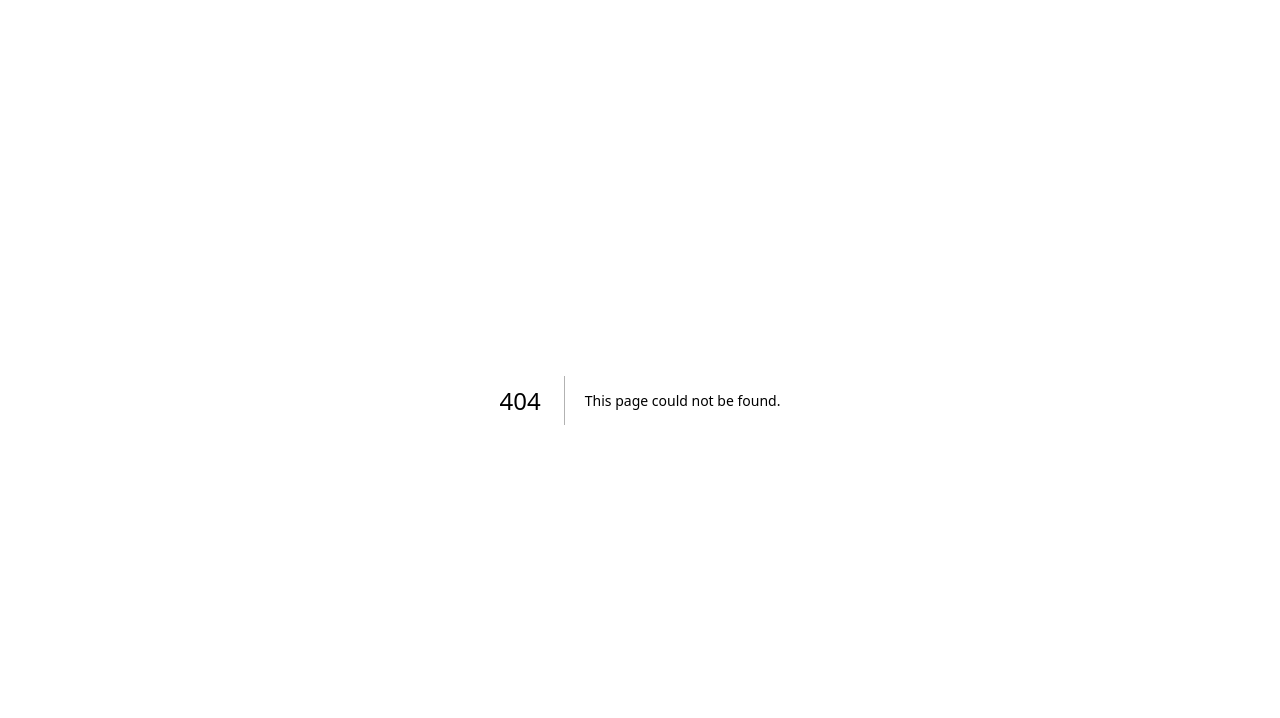
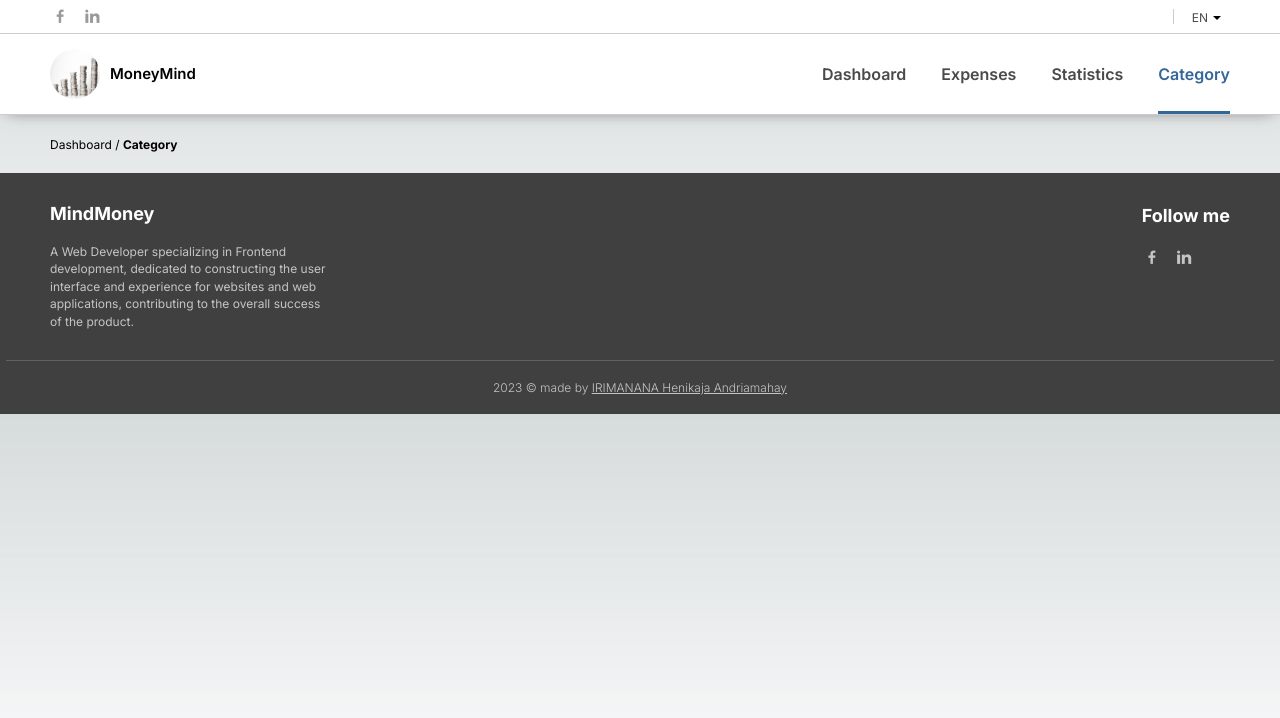
Before and after one commit to Andriamahay11master/money-mind, a Next.js app: page /category in a window 1280 px wide. Before the commit this address had no page. Shown: the top 718 px of the page. Built offline with nearby package versions, Linux system fonts and the light colour scheme.

Commit message:
init page category

```diff
--- a/public/locales/en/translation.json
+++ b/public/locales/en/translation.json
@@ -88,7 +88,8 @@
     },
     "breadcrumb":{
       "home": "Dashboard",
-      "expenses": "Expenses"
+      "expenses": "Expenses",
+      "category": "Category"
     },
     "detailKpi" :{
       "title": "The recent expenses",
--- a/public/locales/fr/translation.json
+++ b/public/locales/fr/translation.json
@@ -88,7 +88,8 @@
     },
     "breadcrumb":{
       "home": "Tableau de bord",
-      "expenses": "Mes Dépenses"
+      "expenses": "Mes Dépenses",
+      "category": "Mes Catégories"
     },
     "detailKpi" :{
       "title": "Les dépenses récentes",
--- /dev/null
+++ b/src/app/category/page.tsx
@@ -0,0 +1,64 @@
+"use client"
+import Header from '@/src/components/header/Header';
+import '@/src/app/i18n';
+import { useTranslation } from 'next-i18next';
+import './page.scss'
+import * as React from 'react';
+import Footer from '@/src/components/footer/Footer';
+import Breadcrumb from '@/src/components/breadcrumb/Breadcrumb';
+import { formatNumber } from '@/src/data/function';
+
+export default function Category(){
+    const { t } = useTranslation('translation');
+
+    //Data Nav
+    const dataNav = [
+        {
+            name: `${t('menu.home')}`,
+            href: '/'
+        },
+        {
+            name: `${t('menu.about')}`,
+            href: '/expenses'
+        } ,
+        {
+            name: `${t('menu.projects')}`,
+            href: '/statistics'
+        },
+        {
+            name: `${t('menu.contact')}`,
+            href: '/category'
+        }
+      ];
+
+    //data footer
+    const dataFooter = {
+        title: `${t('footer.title')}`,
+        desc: `${t('footer.desc')}`,
+        copyright: `${t('footer.copyright')}`,
+    }
+
+  //data Breadcrumb
+  const itemsBreadcrumb = [
+    {
+      label: `${t('breadcrumb.home')}`,
+      path: '/',
+    },
+    {
+      label: `${t('breadcrumb.category')}`,
+      path: '/category',
+    }
+  ];
+
+    return (
+        <div>
+            <Header linkMenu={dataNav}/>
+            <main className='main-page'>
+                <div className="container">
+                    <Breadcrumb items={itemsBreadcrumb}/>
+                </div>
+            </main>
+            <Footer {...dataFooter}/>
+        </div>
+    )
+}
```
Also changed, not shown: src/app/category/page.scss (added).
